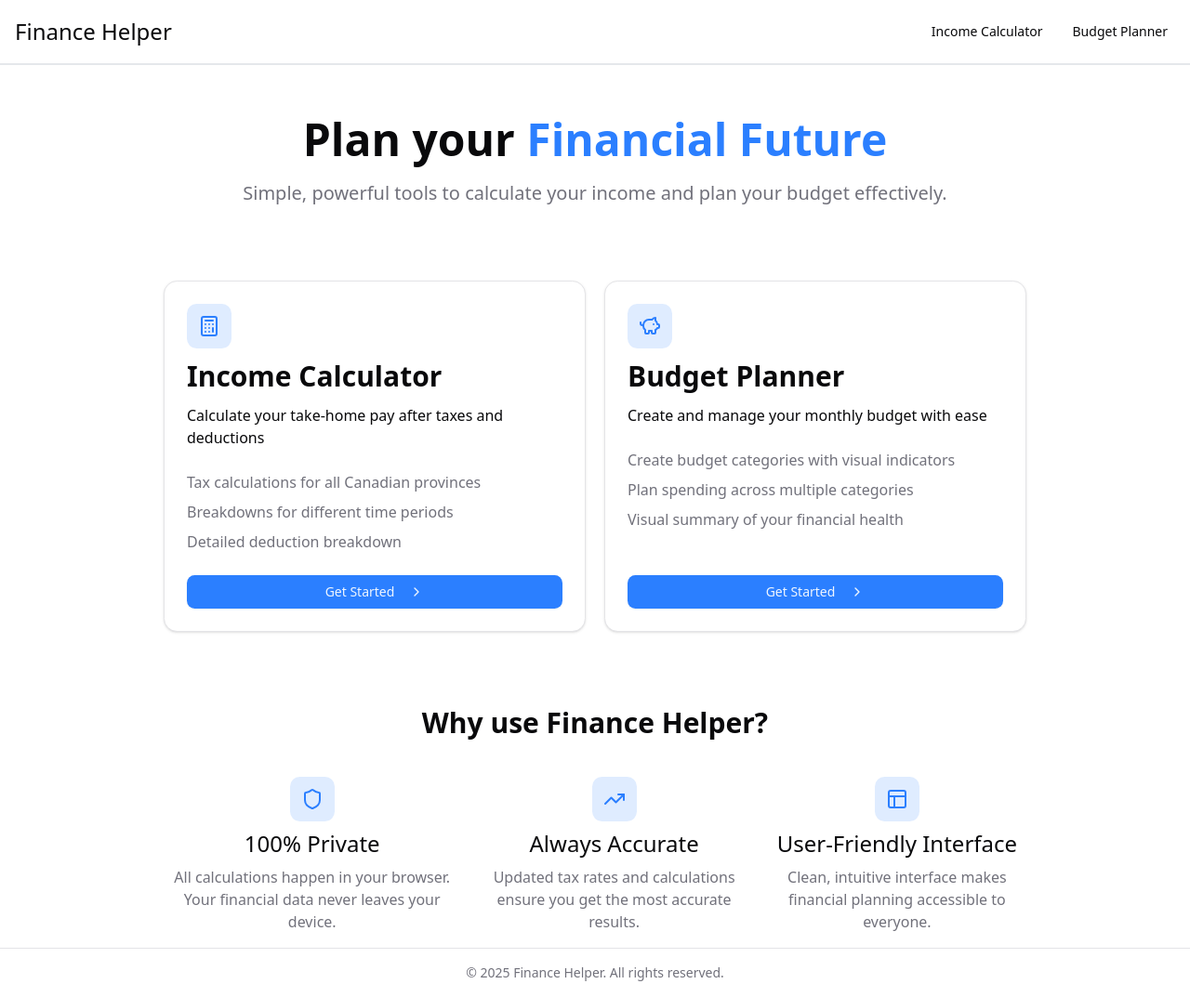
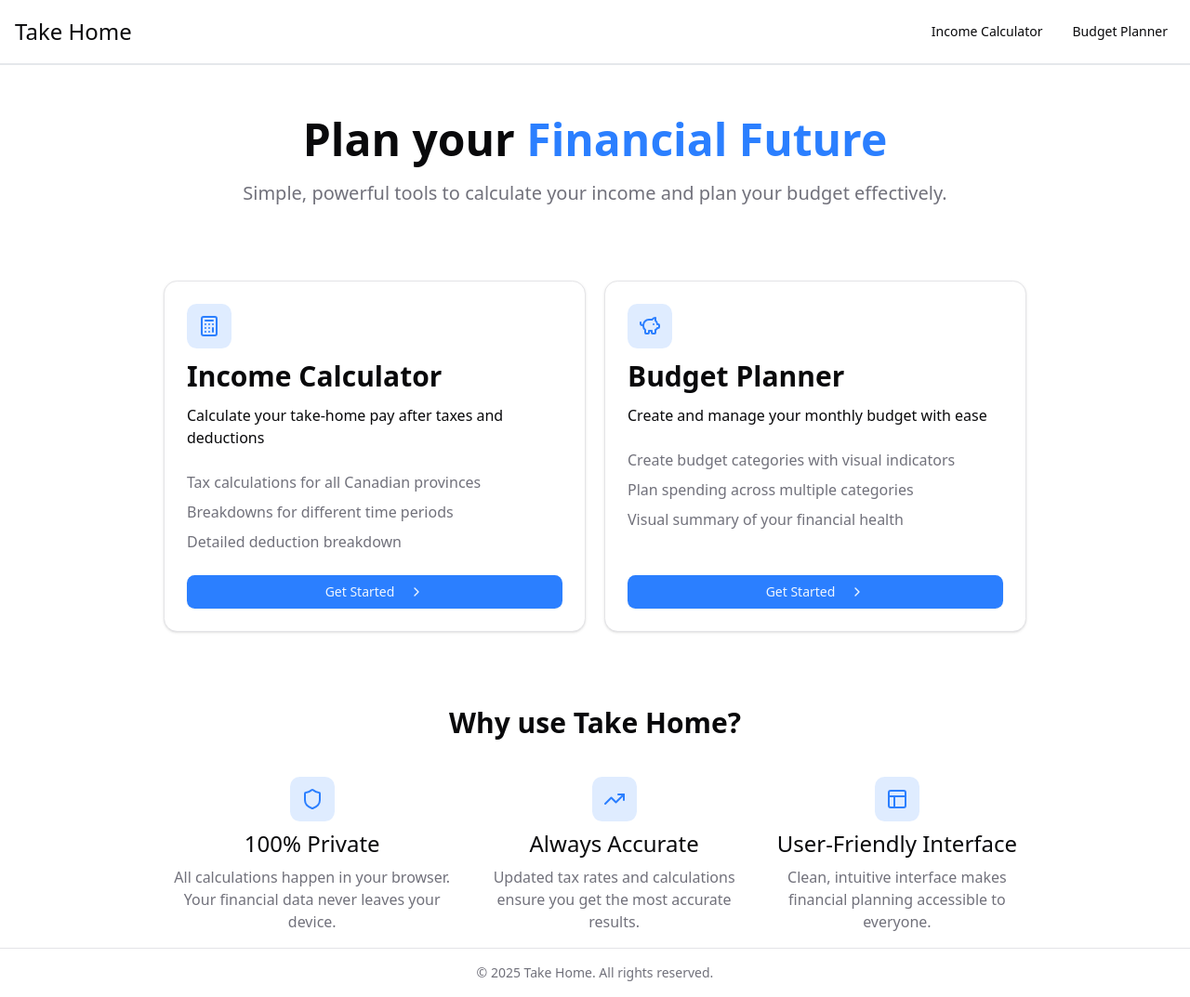
Before and after one commit to rykeroc/take-home, a Next.js app: page / in a window 1280 px wide. Shown: the whole page at 93% size. Built offline with nearby package versions, Linux system fonts and the light colour scheme.

Commit message:
Update app name

```diff
--- a/src/app/page.tsx
+++ b/src/app/page.tsx
@@ -121,7 +121,7 @@ export default function Home() {
 			</section>
 
 			<section className={cn("flex", "flex-col", "gap-10", "items-center",)}>
-				<h3>Why use Finance Helper?</h3>
+				<h3>Why use Take Home?</h3>
 				<div className={cn("flex", "flex-col", "gap-5", "md:flex-row")}>
 					{FooterDescriptors}
 				</div>
--- a/src/components/Footer.tsx
+++ b/src/components/Footer.tsx
@@ -9,7 +9,7 @@ export default function  Footer() {
 			<Separator/>
 			<div className={cn("w-full", "py-4", "flex", "justify-center", "text-sm", "text-muted-foreground")}>
 				<p>
-					&copy; {currentYear} Finance Helper. All rights reserved.
+					&copy; {currentYear} Take Home. All rights reserved.
 				</p>
 			</div>
 		</footer>
--- a/src/components/HeaderNavigation.tsx
+++ b/src/components/HeaderNavigation.tsx
@@ -26,7 +26,7 @@ interface LinkData extends React.ComponentProps<
 }
 
 const HeaderNavigation = () => {
-	const appName = "Finance Helper"
+	const appName = "Take Home"
 
 	const iconClasses = cn("!h-6", "!w-6", "text-primary");
 
```
Also changed, not shown: 1 other file (tests, documents, lock files or other folders).
